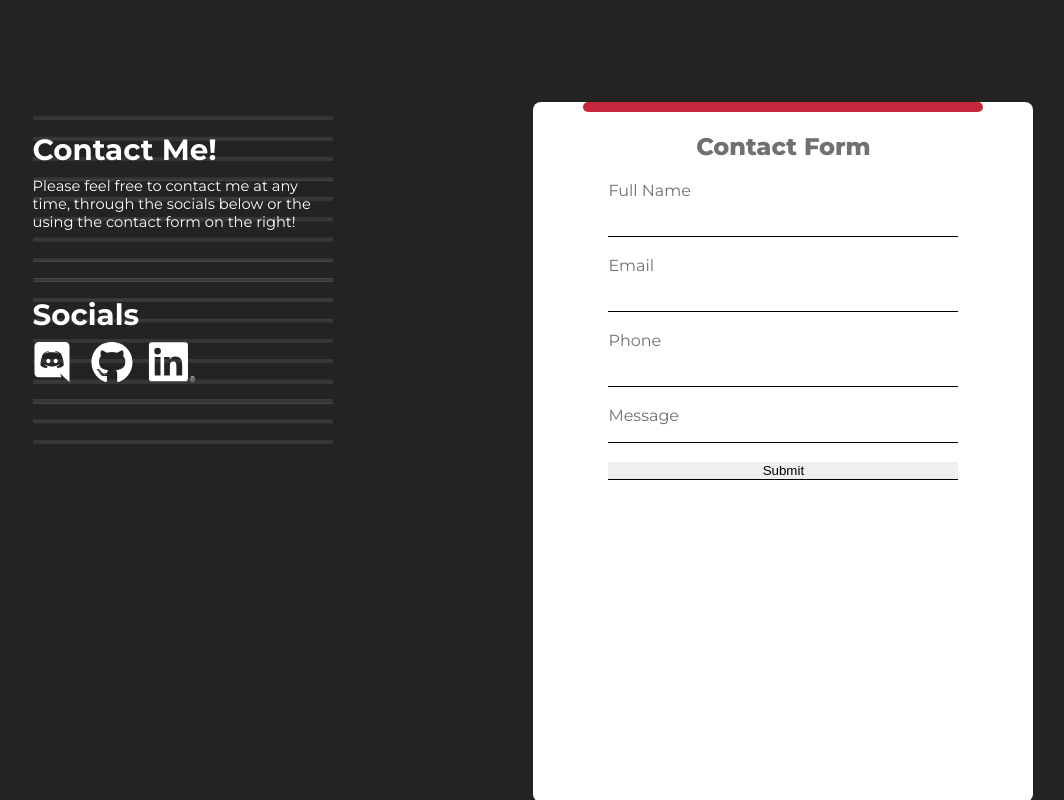
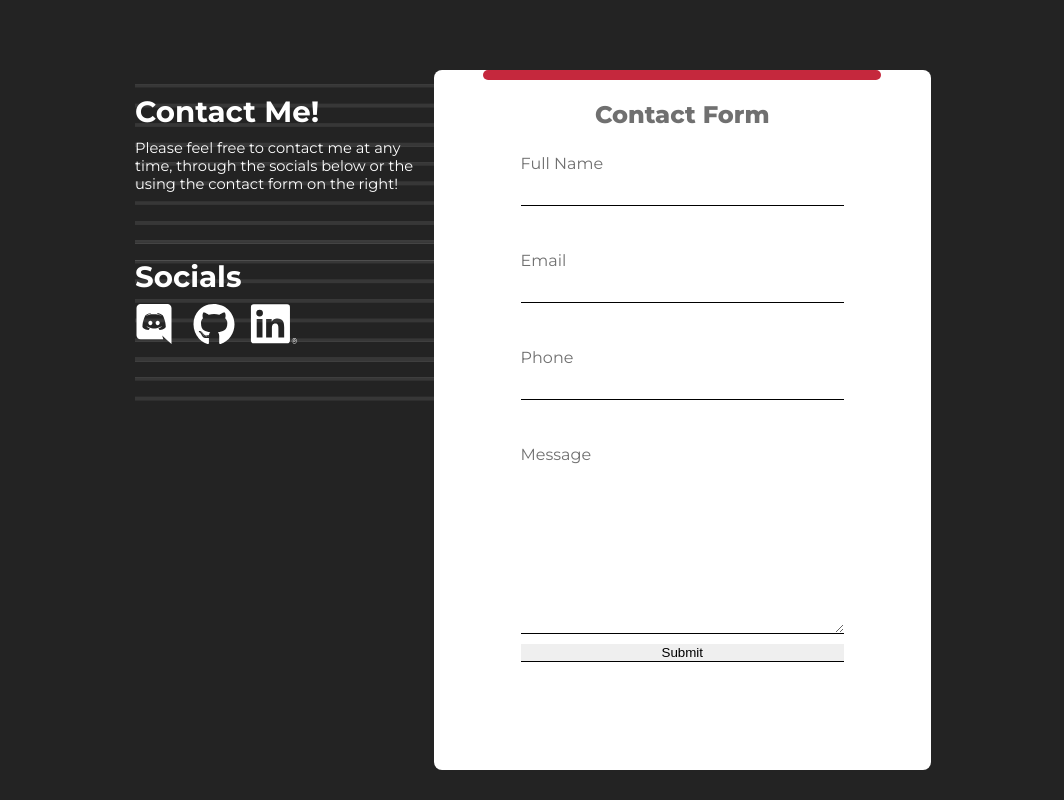
Before and after one commit to BlieNuckel/portfolioWebsite, a plain HTML site: page index.html in a window 1280 px wide. Shown: the part 2000-2800 px from the top of the page, without its empty margins (57-1121 px from the left). Drawn offline with Linux system fonts and the light colour scheme.

Commit message:
implemented ultrawide main max-width fix

```diff
--- a/css/main.css
+++ b/css/main.css
@@ -18,8 +18,28 @@ body {
 }
 
 main {
+    margin: auto;
+    max-width: 70vw;
     color: white;
     padding: 124px 7%;
+}
+
+@media (min-aspect-ratio: 17/9) {
+    main {
+        max-width: 55vw;
+        margin: auto;
+        color: white;
+        padding: 124px 7%;
+    }
+}
+
+@media (min-aspect-ratio 21/9) {
+    main {
+        max-width: 45vw;
+        margin: auto;
+        color: white;
+        padding: 124px 7%;
+    }
 }
 
 /* -------------------------------------------------------------------------- */
@@ -325,17 +345,23 @@ nav a {
 .right .contact-form {
     display: flex;
     flex-flow: column nowrap;
-    width: 70%;
+    width: 65%;
     color: #707070;
 }
 
 .right .contact-form input {
     border: 0px solid transparent;
     border-bottom: 1px solid black;
+    margin-bottom: 40px;
 }
 
 .right .contact-form input:focus {
     outline: none;
+}
+
+.right .contact-form label {
+    margin-top: 5px;
+    margin-bottom: 15px;
 }
 
 .right .full-name {}
@@ -344,9 +370,16 @@ nav a {
 
 .right .phone {}
 
-.right .message {}
+.right .message {
+    outline: none;
+    border: none;
+    border-bottom: 1px solid black;
 
-.right .submit-button {}
+}
+
+.right .submit-button {
+    margin-top: 10px;
+}
 
 /* -------------------------------------------------------------------------- */
 /*                                MISC CLASSES                                */
--- a/index.html
+++ b/index.html
@@ -153,15 +153,15 @@
                 <div class="top-border"></div>
                 <h2 class="contact-form-title">Contact Form</h2>
                 <form class="contact-form">
-                    <label for="fullname">Full Name</label><br>
-                    <input type="text" name="fullname" id="fullname"><br>
-                    <label for="email">Email</label><br>
-                    <input type="email" name="email" id="email"><br>
-                    <label for="phone">Phone</label><br>
-                    <input type="tel" name="phone" id="phone"><br>
+                    <label for="fullname">Full Name</label>
+                    <input type="text" name="fullname" id="fullname">
+                    <label for="email">Email</label>
+                    <input type="email" name="email" id="email">
+                    <label for="phone">Phone</label>
+                    <input type="tel" name="phone" id="phone">
                     <label for="message">Message</label>
-                    <input type="text" name="message" id="message"><br>
-                    <input type="submit" name="submit" id="submit">
+                    <textarea name="message" id="messagetxt" class="message" cols="30" rows="10"></textarea>
+                    <input type="submit" name="submit" id="submit" class="submit-button">
                 </form>
             </div>
         </div>
```
